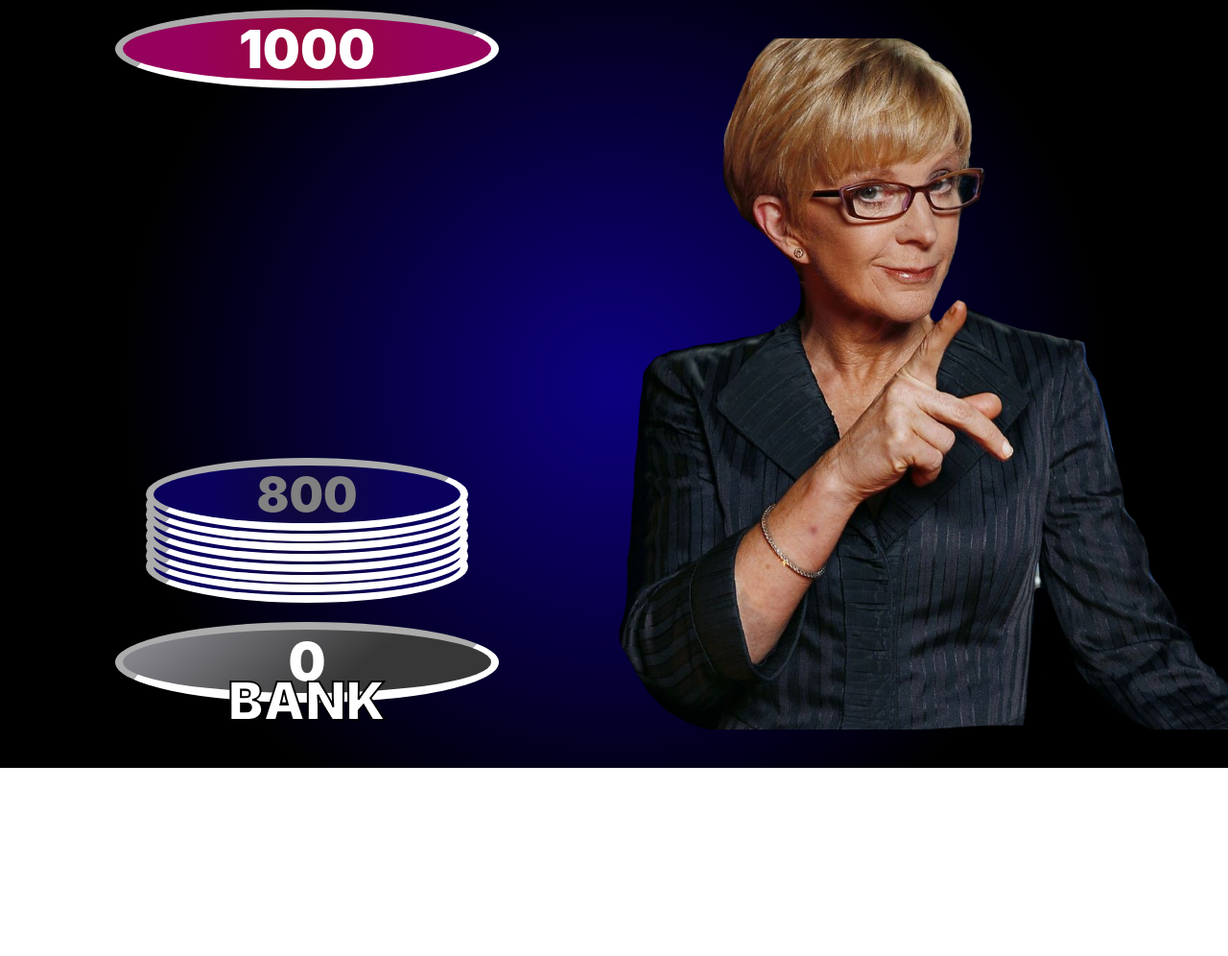
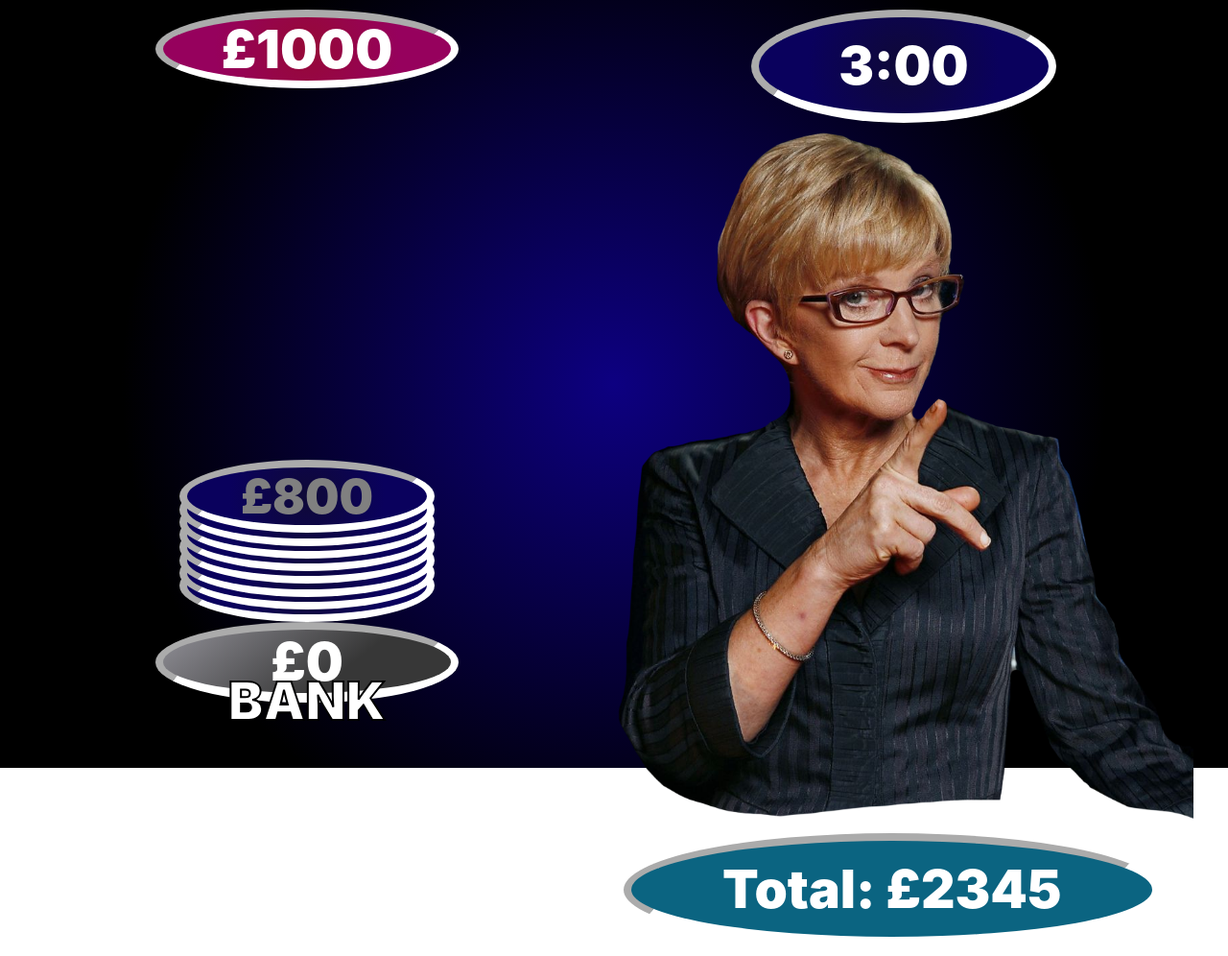
Before and after one commit to Mewse/christmas-games, a React app in the folder ui/: page /weakest-link in a window 1280 px wide. Shown: the whole page at 96% size. Before the commit the page ends 800 px from the top, so only its background shows below. Built offline with nearby package versions, Linux system fonts and the light colour scheme.

Commit message:
Weakest link styling and sfx

```diff
--- a/ui/src/components/weakest-link-score-tracker/index.jsx
+++ b/ui/src/components/weakest-link-score-tracker/index.jsx
@@ -13,7 +13,7 @@ const WeakestLinkScoreTracker = (props) => {
                             <div key={id}
                                 style={{zIndex: scoreOptions.length - id, marginBottom: optionId !== null && id > optionId ? -50*(scoreOptions.length - id) : 0 }}
                                 className={`score-option ${selectedOption === option ? "selected": ""} ${id === 0 ? "highlight": ""} ${optionId !== null && id > optionId ? "passed" : ""}`}>
-                                {option}
+                                £{option}
                             </div>
                         </div>
                     );
@@ -21,7 +21,7 @@ const WeakestLinkScoreTracker = (props) => {
             </div>
             <div className="bank-container">
                 <div className="bank">
-                    {total}
+                    £{total}
                 </div>
                 <h1>BANK</h1>
             </div>
--- a/ui/src/components/weakest-link-score-tracker/style.scss
+++ b/ui/src/components/weakest-link-score-tracker/style.scss
@@ -3,12 +3,15 @@
     height: 100vh;
     display: flex;
     flex-direction: column;
+    align-items: center;
 
     .options {
         display: flex;
         flex-direction: column;
         flex: 4;
         margin-bottom: 40px;
+        max-width: 500px;
+        min-width: 500px;
     }
 
     .option-container {
@@ -17,7 +20,6 @@
         flex-direction: column;
         align-items: center;
         justify-content: end;
-        margin-bottom: 20px;
     }
 
     .score-option {
@@ -55,6 +57,8 @@
         display: flex;
         flex-direction: column;
         align-items: center;
+        max-width: 500px;
+        min-width: 500px;
 
         h1 {
             color: white;
--- a/ui/src/pages/weakest-link/index.jsx
+++ b/ui/src/pages/weakest-link/index.jsx
@@ -7,8 +7,13 @@ class WeakestLink extends (React.Component){
     state = {
         scoreOptions: [1000,800,600,450,300,200,100,50,20],
         selectedOption: 1000,
-        total: 0
+        total: 0,
+        pot: 2345,
+        timer: 180
     }
+    introAudio = new Audio("/sfx/weakest-link-pre-round.mp3");
+    roundStartAudio = new Audio("/sfx/weakest-link-round-start.mp3");
+    roundMusicAudio = new Audio("/sfx/weakest-link-round-music.mp3");
 
     componentDidMount() {
         window.game = this;
@@ -22,9 +27,26 @@ class WeakestLink extends (React.Component){
                     selectedOption={this.state.selectedOption}
                     total={this.state.total}
                 />
-                <img src="/images/anne.png" />
+                <div className="sidebar">
+                    <div className="timer-container">
+                        <div className="timer">{this.renderTime()}</div>
+                    </div>
+                    <div className="image-container">
+                        <img src="/images/anne.png" />
+                    </div>
+                    <div className="pot-container">
+                        <div className="pot">Total: £{this.state.pot}</div>
+                    </div>
+                </div>
+
             </div>
         );
+    }
+
+    renderTime() {
+        const minutes = Math.floor(this.state.timer / 60);
+        const seconds = this.state.timer % 60 || 0;
+        return `${minutes}:${String(seconds).padStart(2,"0")}`;
     }
 
     inc() {
@@ -47,7 +69,57 @@ class WeakestLink extends (React.Component){
             const prev = this.state.scoreOptions[curr+1];
             this.setState({total: this.state.total + prev, selectedOption: this.state.scoreOptions[this.state.scoreOptions.length-1]});
         }
+    }
 
+    endRound() {
+        this.setState({
+            pot: this.state.pot + this.state.total
+        });
+    }
+
+    wrong() {
+        this.setState({
+            selectedOption: this.state.scoreOptions[this.state.scoreOptions.length-1]
+        });
+    }
+
+    setTimer(seconds) {
+        this.setState({
+            timer: seconds
+        });
+    }
+
+    async startTimer() {
+        this.roundStartAudio.play();
+        await this.sleep(2600);
+        const musicOffset = 180-this.state.timer;
+        this.roundMusicAudio.currentTime = musicOffset;
+        this.roundMusicAudio.play();
+        await this.countdown();
+    }
+
+    intro() {
+        this.introAudio.play();
+    }
+
+    reset() {
+        this.setState({
+            selectedOption: this.state.scoreOptions[this.state.scoreOptions.length-1],
+            total: 0,
+        });
+    }
+
+    async countdown() {
+        while (this.state.timer > 0) {
+            await this.sleep(1000);
+            this.setState(prevState => ({
+                timer: prevState.timer - 1
+            }));
+        }
+    }
+
+    sleep(ms) {
+        return new Promise(resolve => setTimeout(resolve, ms));
     }
 }
 
--- a/ui/src/pages/weakest-link/style.scss
+++ b/ui/src/pages/weakest-link/style.scss
@@ -5,9 +5,85 @@
     display: flex;
     align-items: center;
 
-    img {
-        width: 50vw;
-        height: 720px;
-        object-fit: cover;
+
+
+    .sidebar {
+        display: flex;
+        flex-direction: column;
+        align-items: center;
+        height: 100vh;
+
+        h1 {
+            color: white;
+            margin-top: -45px;
+            z-index: 50;
+            font-size: 55px;
+            font-weight: 900;
+            -webkit-text-stroke: 2px black;
+        }
+
+        div {
+            flex: 1;
+        }
+
+        img {
+            flex: 0 0;
+            // width: 50vw;
+            height: 100%;
+            object-fit: fill;
+        }
+
+        .pot-container {
+            width: 100%;
+            display: flex;
+            flex-direction: column;
+            justify-content: center;
+        }
+
+        .timer-container {
+            width: 100%;
+            display: flex;
+            flex-direction: column;
+            justify-content: center;
+            align-items: center;
+        }
+
+        .image-container {
+            height: 720px;
+        }
+    }
+
+    .pot {
+        background: rgb(11, 100, 129);
+        // background: linear-gradient(142deg, rgba(144,143,150,1) 1%, rgba(55,55,55,1) 63%);
+        color: white;
+        font-size: 55px;
+        font-weight: 900;
+        text-align: center;
+        border-radius: 50%;
+        border: 8px inset white;
+        border-bottom: 10px inset white;
+        margin: 10px;
+        line-height: 100px;
+        width: 90%;
+        max-height: 100px;
+        text-align: center;
+    }
+
+    .timer {
+        background: rgb(15,9,55);
+        background: radial-gradient(circle, rgba(15,9,55,1) 1%, rgba(10,1,93,1) 63%);
+        color: white;
+        font-size: 55px;
+        font-weight: 900;
+        text-align: center;
+        border-radius: 50%;
+        border: 8px inset white;
+        border-bottom: 10px inset white;
+        margin: 10px;
+        line-height: 100px;
+        width: 50%;
+        max-height: 100px;
+        text-align: center;
     }
 }
```
Also changed, not shown: 3 other files.
